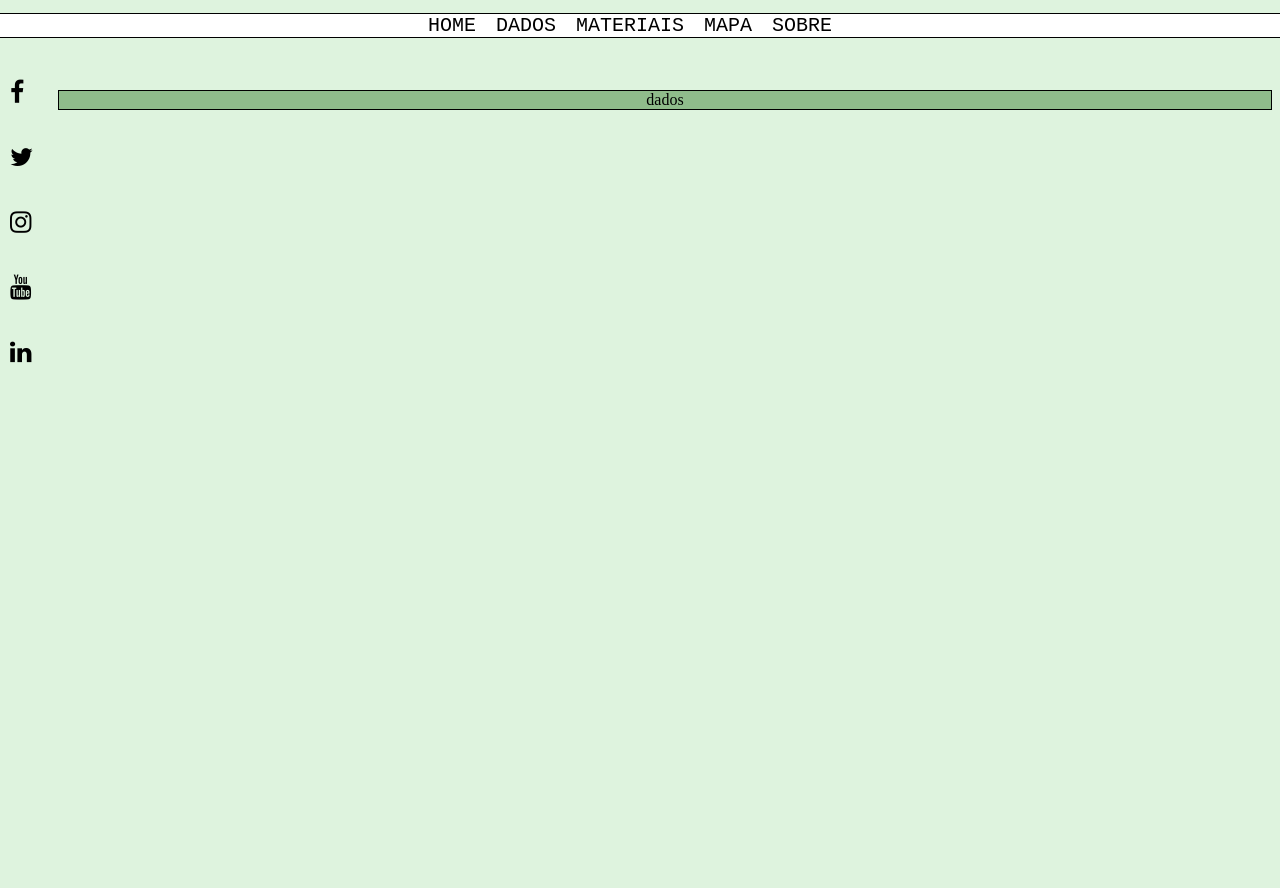
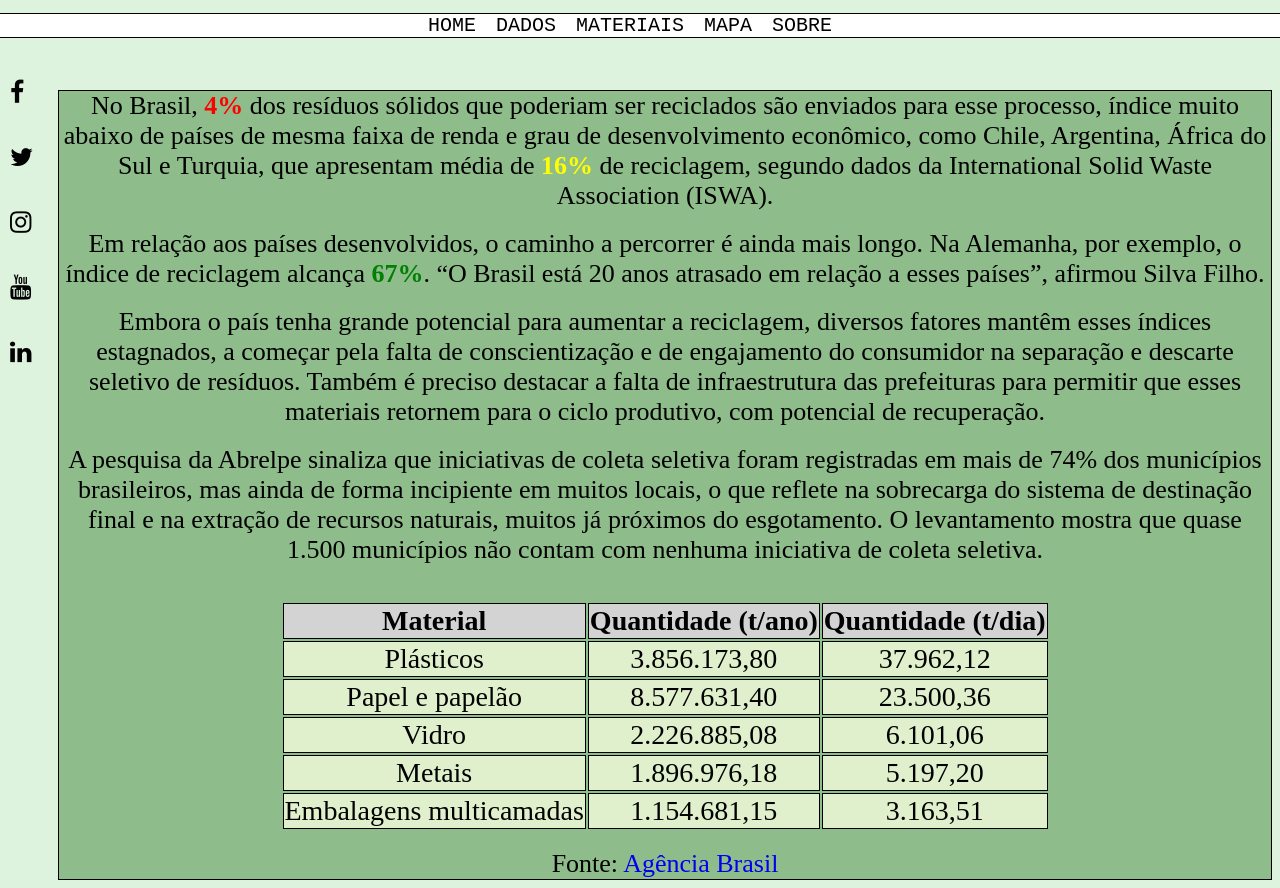
Before and after one commit to vnN9x/Grupo15-FrontEnd, a React (Create React App) app: page /dados in a window 1280 px wide. Before the commit the page ends 800 px from the top, so only its background shows below. Built offline with nearby package versions, Linux system fonts and the light colour scheme.

Commit message:
added data

```diff
--- a/src/pages/dados/Dados.jsx
+++ b/src/pages/dados/Dados.jsx
@@ -9,7 +9,50 @@ export default function () {
         <TopBar/>
         <HomeSideBar/>
         <div className='dados'>
-          dados
+          <span>No Brasil, <span style={{color: 'red', fontWeight: 'bold'}}>4% </span>
+          dos resíduos sólidos que poderiam ser reciclados são enviados para esse processo, índice muito abaixo de países de mesma faixa de renda
+          e grau de desenvolvimento econômico, como Chile, Argentina, África do Sul e Turquia, que apresentam média de
+          <span style={{color: 'yellow', fontWeight: 'bold'}}> 16%</span> de reciclagem, segundo dados da International Solid Waste Association (ISWA).</span>
+          <br></br><span>Em relação aos países desenvolvidos, o caminho a percorrer é ainda mais longo. Na Alemanha, por exemplo, o índice de reciclagem alcança <span style={{color: 'green', fontWeight: 'bold'}}>67%</span>.
+             “O Brasil está 20 anos atrasado em relação a esses países”, afirmou Silva Filho.</span>
+          <br></br><span>Embora o país tenha grande potencial para aumentar a reciclagem, diversos fatores mantêm esses índices estagnados, a começar pela falta de conscientização e de engajamento do consumidor na separação e descarte seletivo de resíduos. Também é preciso destacar a falta de infraestrutura das prefeituras para permitir que esses materiais retornem para o ciclo produtivo, com potencial de recuperação.</span>
+          <br></br>
+          <span>A pesquisa da Abrelpe sinaliza que iniciativas de coleta seletiva foram registradas em mais de 74% dos municípios brasileiros, mas ainda de forma incipiente em muitos locais, o que reflete na sobrecarga do sistema de destinação final e na extração de recursos naturais, muitos já próximos do esgotamento. O levantamento mostra que quase 1.500 municípios não contam com nenhuma iniciativa de coleta seletiva.</span>
+          <br></br><br></br>
+          <table>
+            <tr>
+              <th>Material</th>
+              <th>Quantidade (t/ano)</th>
+              <th>Quantidade (t/dia)</th>
+            </tr>
+            <tr>
+              <td>Plásticos</td>
+              <td>3.856.173,80</td>
+              <td>37.962,12</td>
+            </tr>
+            <tr>
+              <td>Papel e papelão</td>
+              <td>8.577.631,40</td>
+              <td>23.500,36</td>
+            </tr>
+            <tr>
+              <td>Vidro</td>
+              <td>2.226.885,08</td>
+              <td>6.101,06</td>
+            </tr>
+            <tr>
+              <td>Metais</td>
+              <td>1.896.976,18</td>
+              <td>5.197,20</td>
+            </tr>
+            <tr>
+              <td>Embalagens multicamadas</td>
+              <td>1.154.681,15</td>
+              <td>3.163,51</td>
+            </tr>
+          </table>
+          <br></br>
+          <span>Fonte: <a target='_blank' href='https://agenciabrasil.ebc.com.br/geral/noticia/2022-06/indice-de-reciclagem-no-brasil-e-de-4-diz-abrelpe#:~:text=De%20acordo%20com%20o%20Panorama,toneladas%20anuais%20de%20res%C3%ADduos%20recicl%C3%A1veis.'>Agência Brasil</a></span>
         </div>
     </>
   )
--- a/src/pages/dados/dados.css
+++ b/src/pages/dados/dados.css
@@ -1,5 +1,6 @@
 .dados {
     display: flex;
+    flex-direction: column;
     margin-top: 90px;
     margin-left: 50px;
     align-items: center;
@@ -8,3 +9,19 @@
     background-color: #8FBC8B;
     border: 1px solid black;
 }
+.dados span{
+    font-size: 26px;
+}
+
+td {
+    background-color: rgb(224, 240, 204);
+}
+th{
+    background-color: lightgrey;
+}
+
+
+td, th{
+    border: 1px black solid;
+    font-size: 28px;
+}
```
